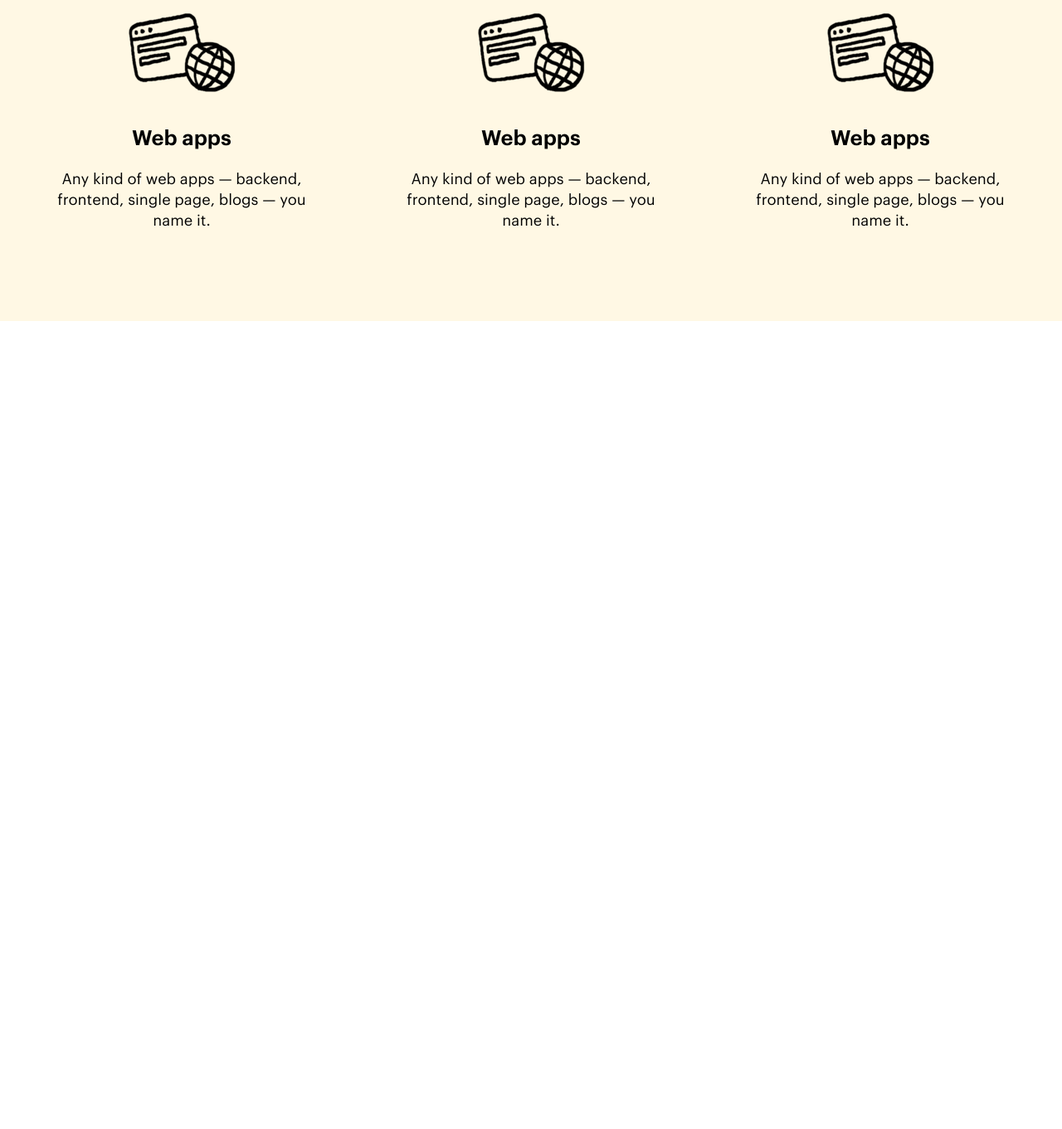
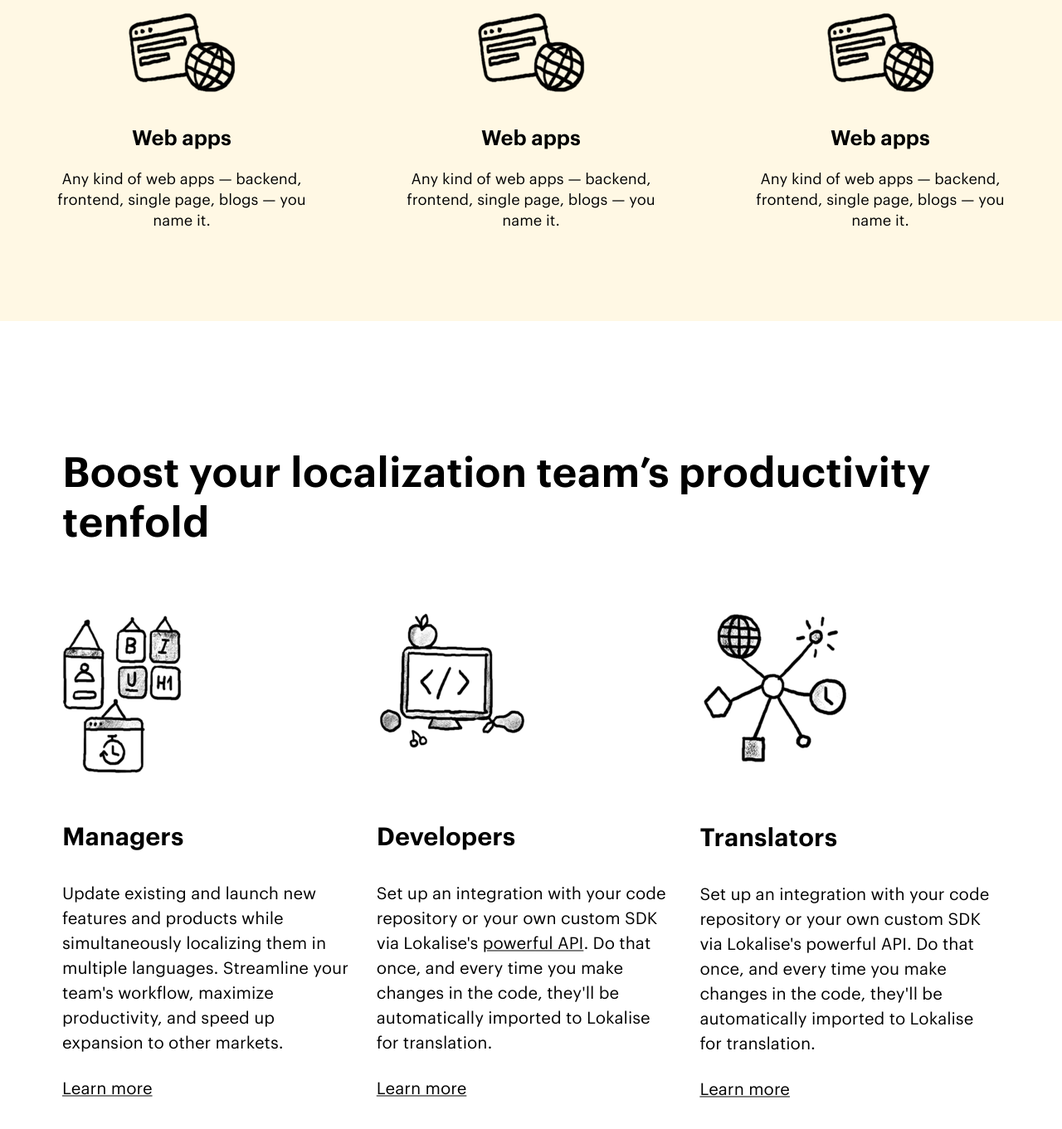
Before and after one commit to Jarikd/lokalise-testing, a plain HTML site: page index.html in a window 1280 px wide. Shown: the part 5201-6562 px from the top of the page at 83% size. Before the commit the page ends 5588 px from the top, so only its background shows below. Drawn offline with Linux system fonts and the light colour scheme.

Commit message:
boost-lokalisation

```diff
--- a/index.html
+++ b/index.html
@@ -144,7 +144,45 @@
 
 		</div>
 
+		<div class="boost-lokalization-section">
+			<h3 class="title">Boost your localization team’s productivity tenfold</h3>
+			<div class="boost-lokalization-list">
+				<div class="boost-lokalization-item">
+					<img src="./img/boost1.png" alt="boost localization" class="boost-lokalization-image">
+					<h4 class="boost-lokalization-title managers">Managers</h4>
+					<p class="boost-lokalization-description">Update existing and launch new features and products while
+						simultaneously localizing them in
+						multiple languages. Streamline your team's workflow, maximize productivity, and speed up
+						expansion to other markets.</p>
+					<a href="#">Learn more</a>
+				</div>
 
+				<div class="boost-lokalization-item">
+					<img src="./img/boost2.png" alt="boost localization">
+					<h4 class="boost-lokalization-title developers">Developers</h4>
+					<p class="boost-lokalization-description">Set up an integration with your code repository or your
+						own custom SDK via Lokalise's <a href="#">powerful
+							API</a>. Do that once, and every time you make changes in the code, they'll be automatically
+						imported to Lokalise for translation.</p>
+					<a href="#">Learn more</a>
+				</div>
+
+				<div class="boost-lokalization-item">
+					<img src="./img/boost3.png" alt="boost localization">
+					<h4 class="boost-lokalization-title translators">Translators</h4>
+					<p class="boost-lokalization-description">Set up an integration with your code repository or your
+						own custom SDK via Lokalise's powerful
+						API. Do that once, and every time you make changes in the code, they'll be automatically
+						imported to Lokalise for translation.</p>
+					<a href="#">Learn more</a>
+				</div>
+
+
+			</div>
+
+
+
+		</div>
 
 	</div>
 </body>
--- a/style/style.css
+++ b/style/style.css
@@ -292,3 +292,78 @@ header {
 	padding-top: 120px;
 	padding-bottom: 54px;
 }
+
+.boost-lokalization-section {
+	padding: 154px 78px 187px 75px;
+}
+
+.boost-lokalization-section .title {
+	font-family: 'Graphik LCG';
+	font-style: normal;
+	font-weight: 600;
+	font-size: 50px;
+	line-height: 60px;
+}
+
+.boost-lokalization-list {
+	display: flex;
+	gap: 31px;
+	max-width: 1290px;
+	padding-top: 75px;
+}
+
+.boost-lokalization-item {
+	max-width: 409px;
+}
+
+.boost-lokalization-title {
+	font-family: 'Graphik LCG';
+	font-style: normal;
+	font-weight: 600;
+	font-size: 30px;
+	line-height: 40px;
+	letter-spacing: 0em;
+	text-align: left;
+}
+
+.boost-lokalization-title.managers {
+	margin-top: 49px;
+}
+
+.boost-lokalization-title.developers {
+	margin-top: 84px;
+}
+
+.boost-lokalization-title.translators {
+	margin-top: 68px;
+}
+
+
+
+
+
+.boost-lokalization-description {
+	font-family: 'Graphik LCG';
+	font-size: 20px;
+	font-weight: 400;
+	line-height: 30px;
+	letter-spacing: 0em;
+	text-align: left;
+	margin-top: 34px;
+	margin-bottom: 25px;
+}
+
+.boost-lokalization-item a {
+	font-family: 'Graphik LCG';
+	font-style: normal;
+	font-weight: 400;
+	font-size: 20px;
+	line-height: 30px;
+	color: black;
+	text-decoration-color: grey;
+}
+
+.boost-lokalization-item a:hover {
+	color: red;
+	text-decoration: none;
+}
```
Also changed, not shown: img/boost1.png (added), img/boost2.png (added), img/boost3.png (added).
